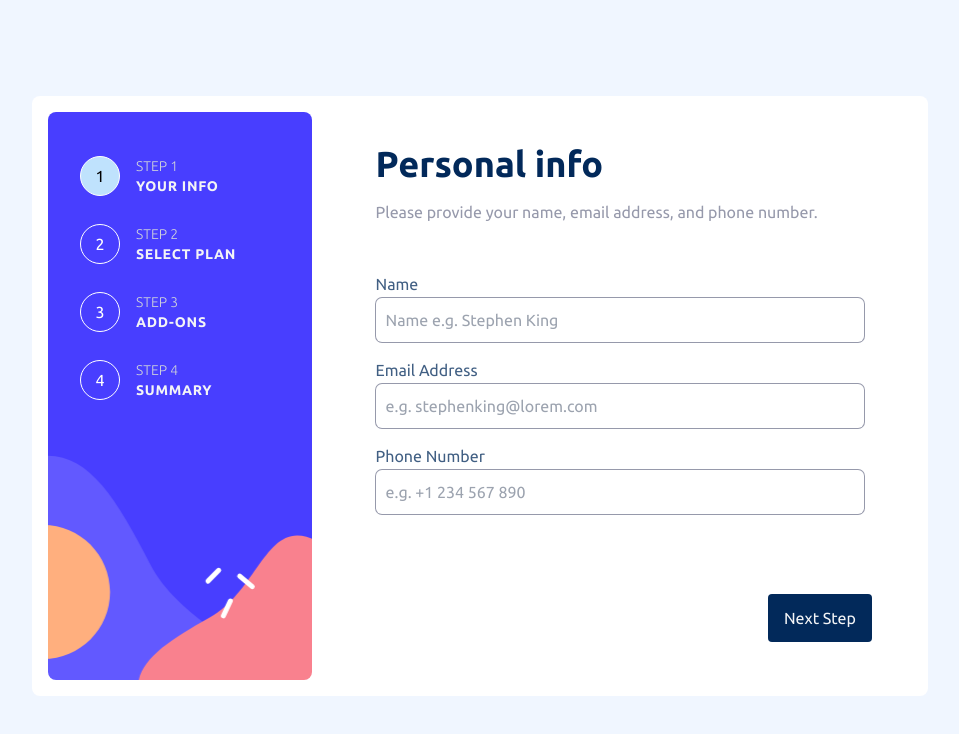
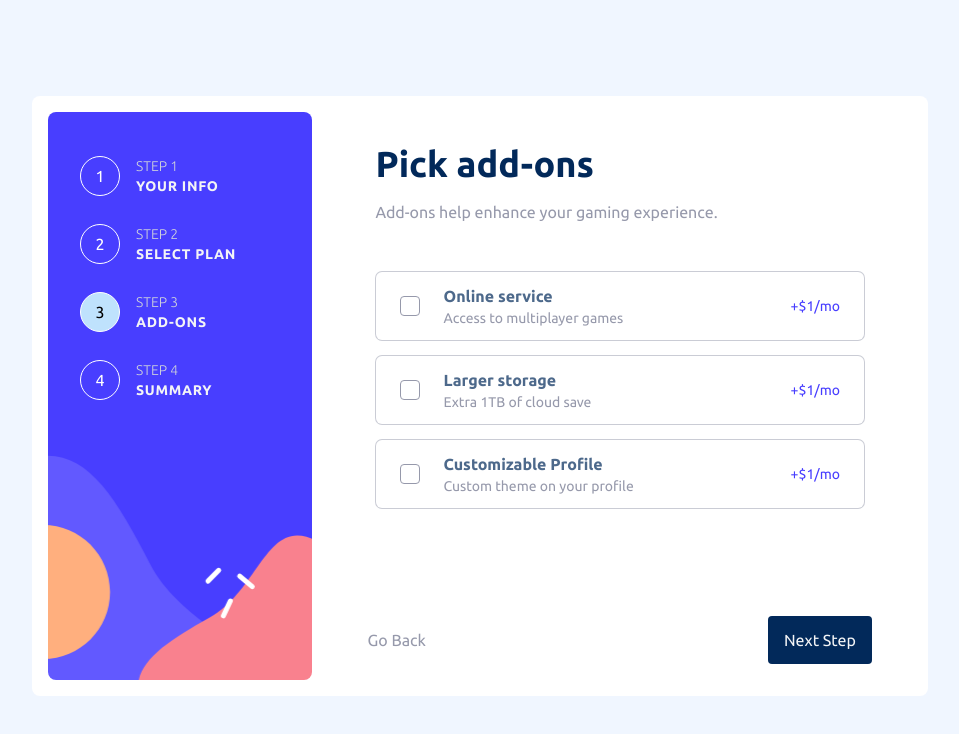
Before and after one commit to silasmora/Multi-step-form, a React (Vite) app: page /step3 in a window 1280 px wide. Shown: the top 734 px of the page, without its empty margins (160-1119 px from the left). Built offline with nearby package versions, Linux system fonts and the light colour scheme.

Commit message:
implementing step4

```diff
--- a/src/App.jsx
+++ b/src/App.jsx
@@ -1,17 +1,13 @@
 import React from 'react'
-import { useContext } from "react"
 import { Sidebar } from "./components/sidebar"
 import { StepOne } from "./stepPages/StepOne"
 import { StepTwo } from "./stepPages/StepTwo"
 import { StepThree } from "./stepPages/StepThree"
 import { StepFour } from "./stepPages/StepFour"
-import { Context } from "./Context"
 import { Routes, Route } from "react-router-dom"
 
 function App() {
 
-  const {completedSteps} = useContext(Context)
-  const isStepCompleted = (step) => completedSteps.includes(step)
   const totalSteps = 4
 
   return (
@@ -24,16 +20,14 @@ function App() {
 
 
 
-      {Array.from({length: totalSteps}, (_,index) => index + 1).map((step, index) => (
-        <React.Fragment key={index}>
+      <Routes>
+        <Route path="/" element={<StepOne />} />
+        <Route path="/step2" element={<StepTwo />} />
+        <Route path="/step3" element={<StepThree />} />
+        <Route path="/step4" element={<StepFour />} />
+      </Routes>
 
-          {step === 1 && !isStepCompleted(1) ? <StepOne /> : null}
-          {step === 2 && isStepCompleted(1) ? <StepTwo /> : null}
-          {step === 3 && isStepCompleted(2) ? <StepThree /> : null}
-          {step === 4 && isStepCompleted(3) ? <StepFour /> : null}
 
-        </React.Fragment>
-      ))}
 
 
 
--- a/src/Context.jsx
+++ b/src/Context.jsx
@@ -14,10 +14,15 @@ const ContextProvider = ({ children }) => {
     },
     step2: {
       selectedPlan: '',
-      selectedBilling: ''
+      selectedBilling: 'monthly'
     },
+    step3: {
+      selectedAddOns: []
+    }
 
   })
+
+  console.log(formData)
 
   const markStepAsCompleted = (step) => {
     if (!completedSteps.includes(step)) {
--- a/src/components/Sidebar.jsx
+++ b/src/components/Sidebar.jsx
@@ -1,10 +1,12 @@
 import React, { useContext } from 'react'
 import { Context } from '../Context'
+import { useLocation } from 'react-router-dom';
 
 export const Sidebar = ({ totalSteps }) => {
 
-  const {completedSteps} = useContext(Context)
-  const isStepCompleted = (step) => completedSteps.includes(step)
+  const location = useLocation()
+  // const {completedSteps} = useContext(Context)
+  // const isStepCompleted = (step) => completedSteps.includes(step)
 
   const stepCount = ['step 1', 'step 2', 'step 3', 'step 4']
   const stepNames = ['Your Info', 'Select Plan', 'Add-Ons', 'Summary']
@@ -14,24 +16,21 @@ export const Sidebar = ({ totalSteps }) => {
       <ul className='flex justify-center md:flex-col md:mt-4'>
 
           {Array.from({ length: totalSteps }, (_, index) => index + 1).map((step, index) => (
-          <div key={index} className='text-white flex items-center md:px-4 md:pt-7 '>
-
+          <div key={index} className="text-white flex items-center md:px-4 md:pt-7">
             <li
-              className={` h-10 w-10 mx-2 mt-8 border border-white rounded-full flex justify-center items-center md:mt-0 md:mx-4
-              ${
-                step === 1 && !isStepCompleted(1) ? 'text-black bg-lightBlue' : ''
-              }
-              ${step === 2 && isStepCompleted(1) ? 'text-black bg-lightBlue' : ''} `}
+              className={`h-10 w-10 mx-2 mt-8 border border-white rounded-full flex justify-center items-center md:mt-0 md:mx-4 ${
+                location.pathname === `/` && step === 1 ? 'text-black bg-lightBlue' :
+                location.pathname === `/step${step}` ? 'text-black bg-lightBlue' : ''
+              }`}
             >
               {step}
             </li>
 
-            <div className='hidden text-gray-100 uppercase md:flex flex-col '>
+            <div className="hidden text-gray-100 uppercase md:flex flex-col">
               <span className="text-sm text-gray-300 font-light">{stepCount[index]}</span>
-              <span className='tracking-wider text-sm font-bold'>{stepNames[index]}</span>
+              <span className="tracking-wider text-sm font-bold">{stepNames[index]}</span>
             </div>
-
-          </div>
+        </div>
           ))}
       </ul>
 
--- a/src/stepPages/StepOne.jsx
+++ b/src/stepPages/StepOne.jsx
@@ -1,10 +1,13 @@
 import React, { useContext, useState } from 'react'
 import { Context } from '../Context'
+import { useNavigate } from 'react-router-dom'
 
 export const StepOne = () => {
 
   const {formData, setFormData, markStepAsCompleted} = useContext(Context)
   const [errors, setErrors] = useState({})
+
+  const navigate = useNavigate()
 
   const handleChange = (e) => {
     const { name, value } = e.target
@@ -26,7 +29,9 @@ export const StepOne = () => {
     if (Object.keys(errors).length === 0) {
       // console.log('Form submitted:', formData)
       markStepAsCompleted(1)
+      navigate('/step2')
     }
+
   }
 
   const validateForm = (data) => {
@@ -43,7 +48,7 @@ export const StepOne = () => {
   return (
     <form onSubmit={handleSubmit} className='h-[568px] w-[70%] md:px-10'>
 
-      <div className='mx-4 py-8 px-6 bg-white rounded-lg absolute top-28 left-0 right-0 md:relative md:top-0 md:mx-0'>
+      <div className='mx-4 py-8 px-6 bg-white rounded-lg absolute top-28 left-0 right-0 md:relative md:top-0 md:mx-0 md:h-3/4'>
 
         <h1 className='font-bold text-2xl md:text-3xl lg:text-4xl'>Personal info</h1>
         <p className='py-4 text-coolGray'>Please provide your name, email address, and phone number.</p>
@@ -103,8 +108,8 @@ export const StepOne = () => {
       </div>
 
 
-      <div className="bg-white w-full fixed bottom-0 md:mt-8 md:relative">
-        <div className='flex justify-end py-4 pr-4'>
+      <div className="bg-white w-full fixed bottom-0 md:relative md:h-1/4 flex flex-col justify-end">
+        <div className='flex justify-end py-4 px-4'>
           <button
             type='submit'
             onClick={handleSubmit}
--- a/src/stepPages/StepThree.jsx
+++ b/src/stepPages/StepThree.jsx
@@ -1,7 +1,106 @@
-import React from 'react'
+import React, { useContext, useState } from 'react'
+import { useNavigate } from 'react-router-dom'
+import { Context } from '../Context'
 
 export const StepThree = () => {
+
+  const {formData, setFormData} = useContext(Context)
+  const [selectedAddOns, setSelectedAddOns] = useState([])
+  const navigate = useNavigate()
+
+  const handleAddonChange = (addOn) => {
+    setSelectedAddOns((prevSelectedAddOns) => {
+      if (prevSelectedAddOns.includes(addOn)) {
+        return prevSelectedAddOns.filter((item) => item !== addOn)
+      } else {
+        return [...prevSelectedAddOns, addOn]
+      }
+    })
+  }
+
+  const handlesubmit = (e) => {
+    e.preventDefault()
+    setFormData((prevFormData) => ({
+      ...prevFormData,
+      step3: {
+        ...prevFormData.step3,
+        selectedAddOns: selectedAddOns
+      }
+    }))
+    navigate('/step4')
+  }
+
+
   return (
-    <div>StepThree</div>
+    <form onSubmit={handlesubmit} className='h-[568px] w-[70%] md:px-10'>
+
+      <div className='mx-4 py-8 px-6 bg-white rounded-lg absolute top-28 left-0 right-0 md:relative md:top-0 md:mx-0 md:h-[80%]'>
+
+        <h1 className='text-marineBlue font-bold text-2xl md:text-3xl lg:text-4xl'>Pick add-ons</h1>
+        <p className='py-4 text-coolGray'>Add-ons help enhance your gaming experience.</p>
+        <div className='mt-8'>
+
+          <div onClick={() => handleAddonChange('online service')}
+          className={`flex justify-between items-center p-3 ring-1 ring-coolGray/50 rounded-md cursor-pointer hover:ring-purplishBlue sm:px-6
+          ${selectedAddOns.includes('online service') && 'bg-magnolia/75 ring-purplishBlue '}`}
+          >
+            <div className='flex items-center'>
+              <svg className={`border border-coolGray rounded p-1
+              ${selectedAddOns.includes('online service') && 'bg-purplishBlue'}`} xml ns="http://www.w3.org/2000/svg" width="20" height="20" viewBox="0 0 12 9"><path fill="none" stroke="#FFF" stroke-width="2" d="m1 4 3.433 3.433L10.866 1"/></svg>
+
+              <div className='pl-3 sm:pl-6'>
+                <p className='text-marineBlue/70 font-bold'>Online service</p>
+                <p className='text-coolGray text-sm'>Access to multiplayer games</p>
+              </div>
+            </div>
+            <span className='text-purplishBlue text-sm'>{formData.step2.selectedBilling === 'monthly' ? '+$1/mo' : '+$10/yr'}</span>
+          </div>
+
+          <div onClick={() => handleAddonChange('larger storage')}
+          className={`flex items-center justify-between p-3 ring-1 ring-coolGray/50 rounded-md my-4 cursor-pointer hover:ring-purplishBlue sm:px-6
+          ${selectedAddOns.includes('larger storage') && 'bg-magnolia/75 ring-purplishBlue'}`}
+          >
+
+            <div className='flex items-center'>
+              <svg className={`border border-coolGray rounded p-1
+              ${selectedAddOns.includes('larger storage') && 'bg-purplishBlue'}`} xml ns="http://www.w3.org/2000/svg" width="20" height="20" viewBox="0 0 12 9"><path fill="none" stroke="#FFF" stroke-width="2" d="m1 4 3.433 3.433L10.866 1"/></svg>
+
+             <div className='pl-3 sm:pl-6'>
+                <p className='text-marineBlue/70 font-bold'>Larger storage </p>
+                <p className='text-coolGray text-sm'>Extra 1TB of cloud save</p>
+              </div>
+            </div>
+            <span className='text-purplishBlue text-sm'>{formData.step2.selectedBilling === 'monthly' ? '+$1/mo' : '+$10/yr'}</span>
+          </div>
+
+          <div onClick={() => handleAddonChange('customizable profile')} className={`flex items-center justify-between p-3 ring-1 ring-coolGray/50 rounded-md my-4 cursor-pointer hover:ring-purplishBlue sm:px-6
+          ${selectedAddOns.includes('customizable profile') && 'bg-magnolia/75 ring-purplishBlue'}`} >
+            <div className='flex items-center'>
+              <svg className={`border border-coolGray rounded p-1
+              ${selectedAddOns.includes('customizable profile') && 'bg-purplishBlue '}`} xml ns="http://www.w3.org/2000/svg" width="20" height="20" viewBox="0 0 12 9"><path fill="none" stroke="#FFF" stroke-width="2" d="m1 4 3.433 3.433L10.866 1"/></svg>
+              <div className='pl-3 sm:pl-6'>
+                <p className='text-marineBlue/70 font-bold'>Customizable Profile</p>
+                <p className='text-coolGray text-sm'>Custom theme on your profile</p>
+              </div>
+            </div>
+
+              <span className='text-purplishBlue text-sm'>{formData.step2.selectedBilling === 'monthly' ? '+$1/mo' : '+$10/yr'}</span>
+
+          </div>
+        </div>
+      </div>
+
+      <div className="bg-white w-full fixed bottom-0 md:relative md:h-[20%] flex flex-col justify-end">
+        <div className='flex justify-between py-4 px-4'>
+          <button
+            onClick={() => navigate('/step2')}       className='text-coolGray hover:text-marineBlue cursor-pointer'>Go Back
+          </button>
+          <button
+            type='submit'
+            className="bg-marineBlue text-gray-100 py-3 px-4 rounded hover:bg-blue-900">Next Step
+          </button>
+        </div>
+      </div>
+    </form>
   )
 }
--- a/src/stepPages/StepTwo.jsx
+++ b/src/stepPages/StepTwo.jsx
@@ -1,39 +1,39 @@
 import React, { useContext, useState } from 'react'
 import MyToggle from '../components/MyToggle'
 import { Context } from '../Context'
+import { useNavigate } from 'react-router-dom'
 
 export const StepTwo = () => {
 
   const {formData, setFormData, markStepAsCompleted} = useContext(Context)
-  const [selectedPlan, setSelectedPlan] = useState('')
-  const [selectedBilling, setSelectedBilling] = useState('monthly')
+  const [selectedPlan, setSelectedPlan] = useState(formData.step2?.selectedPlan || '')
+  const [selectedBilling, setSelectedBilling] = useState(formData.step2?.selectedBilling || '')
   const [enabled, setEnabled] = useState(false)
   const [errors, setErrors] = useState({})
+  const navigate = useNavigate()
 
   const handlePlanChange = (plan) => {
     setSelectedPlan(plan)
-    setFormData({
-      ...formData,
-      step2: {
-        ...formData.step2,
-        selectedPlan: plan
-      }
-    })
+
   }
 
   const handleBillingChange = (value) => {
-    setSelectedBilling(value)
-    setFormData({
-      ...formData,
-      step2: {
-        ...formData.step2,
-        selectedBilling: value
-      }
-    })
+    setSelectedBilling(value);
+
   }
+
+  console.log(selectedBilling)
 
   const handleSubmit = (e) => {
     e.preventDefault()
+    setFormData((prevFormData) => ({
+      ...prevFormData,
+      step2: {
+        ...prevFormData.step2,
+        selectedPlan: selectedPlan,
+        selectedBilling: selectedBilling
+      }
+    }))
 
     const errors = validateForm({
       selectedPlan
@@ -41,10 +41,9 @@ export const StepTwo = () => {
     setErrors(errors)
 
     if (Object.keys(errors).length === 0) {
-      console.log('Form submitted:', formData)
       markStepAsCompleted(2)
+      navigate('/step3')
     }
-
   }
 
   const validateForm = (data) => {
@@ -56,14 +55,16 @@ export const StepTwo = () => {
     return errors
   }
 
+  return (
+    <form onSubmit={handleSubmit} className='h-[568px] w-[70%] md:px-10'>
+
+      <div className='mx-4 py-8 px-6 bg-white rounded-lg absolute top-28 left-0 right-0 md:relative md:top-0 md:mx-0 md:h-[80%]'>
+
+        <h1 className='text-marineBlue font-bold text-2xl md:text-3xl lg:text-4xl'>Select your plan</h1>
+        <p className='pt-4 text-coolGray'>You have the option of monthly or yearly billing</p>
+        <p className='h-6 text-red-600 font-medium'>{errors.selectedPlan}</p>
 
 
-  return (
-    <form onSubmit={handleSubmit} className='h-[568px] w-[70%] md:px-10'>
-      <div className='mx-4 pt-8 px-6 bg-white rounded-lg absolute top-28 left-0 right-0 md:relative md:top-0 md:mx-0'>
-        <h1 className='text-marineBlue font-bold text-2xl md:text-3xl lg:text-4xl'>Select your plan</h1>
-        <p className='py-4 text-coolGray'>You have the option of monthly or yearly billing</p>
-        {errors.selectedPlan && <p className='text-red-600 font-medium'>{errors.selectedPlan}</p>}
         <div className='md:flex items-center w-full'>
           <div
           onClick={() => handlePlanChange('arcade')} className={`flex p-4 ring-1 ring-coolGray/50 rounded-md cursor-pointer hover:ring-purplishBlue md:flex-col md:w-1/3
@@ -105,23 +106,25 @@ export const StepTwo = () => {
           </div>
         </div>
 
-        <div className='flex justify-around bg-magnolia/75 rounded-lg my-8 py-4 px-8 text-coolGray font-medium sm:px-24 md:px-0'>
-
+        <div className='flex justify-around bg-magnolia/75 rounded-lg mt-8 py-4 px-8 text-coolGray font-medium sm:px-24 md:px-0'>
           <p className={`text-${selectedBilling === 'monthly' ? 'marineBlue' : ''}`}>Monthly</p>
           <MyToggle
-            enabled={enabled}
+            enabled={selectedBilling === 'yearly'}
             setEnabled={setEnabled}
             handleBillingChange={handleBillingChange}
-            />
+
+          />
           <p className={`text-${selectedBilling === 'yearly' ? 'marineBlue' : ''}`}>Yearly</p>
+        </div>
 
-        </div>
 
       </div>
 
-      <div className="bg-white w-full fixed bottom-0 md:mt-8 md:relative ">
-        <div className='flex justify-between py-4 px-6'>
-          <button className='text-coolGray hover:text-marineBlue cursor-pointer'>Go Back</button>
+      <div className="bg-white w-full fixed bottom-0 md:relative md:h-[20%] flex flex-col justify-end">
+        <div className='flex justify-between py-4 px-4'>
+          <button
+            onClick={() => navigate('/')}       className='text-coolGray hover:text-marineBlue cursor-pointer'>Go Back
+          </button>
           <button
             type='submit'
             className="bg-marineBlue text-gray-100 py-3 px-4 rounded hover:bg-blue-900">Next Step
```
Also changed, not shown: src/components/MyToggle.jsx (+5 -5 lines).
